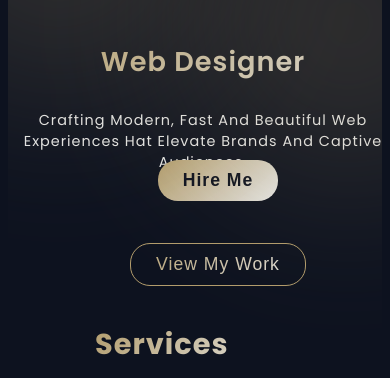
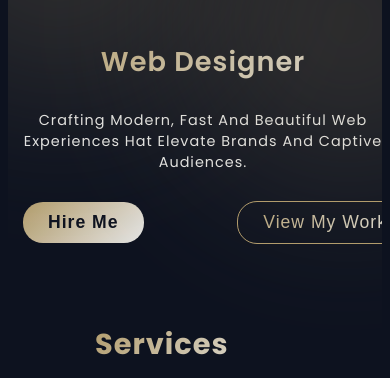
Before and after one commit to Imrane-BH/myPortfolioWebsite, a plain HTML site: page index.html in a window 390 px wide. Shown: the part 388-766 px from the top of the page. Drawn offline with nearby package versions, Linux system fonts and the light colour scheme.

Commit message:
Add files via upload

```diff
--- a/style.css
+++ b/style.css
@@ -307,7 +307,7 @@
     }
 
     .buttons {
-        flex-direction: column;
+        justify-content: space-between;
         gap: 12px;
     }
 
```
